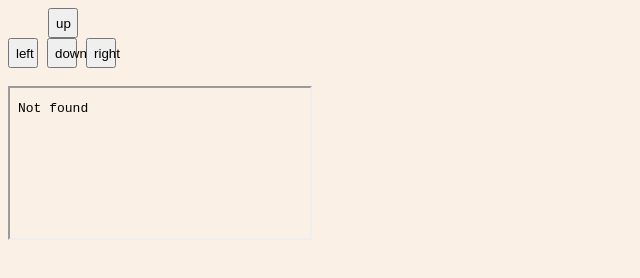
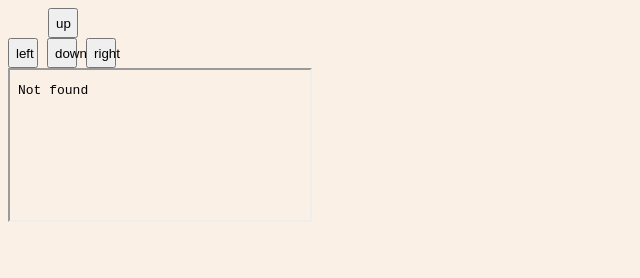
Before and after one commit to guhur/robotBeagleBone, a plain HTML site: page index.html in a window 1280 px wide. Shown: the whole page, without its empty margins (0-640 px from the left). Drawn offline with Linux system fonts and the light colour scheme.

Commit message:
avec monitoring a la fin

```diff
--- a/index.html
+++ b/index.html
@@ -57,16 +57,16 @@ function action(a)
 <button type="button" class='command command-down'  onmousedown="action(2);" onmouseup="action(-1)"> down </button>
 <button type="button" class='command command-right'  onmousedown="action(3);" onmouseup="action(-1)"> right </button>
 <br />
-<!-- <iframe id="exec" src="stop.cgi" /> -->
+<iframe id="exec" src="stop.cgi" />
 <br />
-<iframe id='monitor' src="monitoring.cgi" />
-<script type="text/javascript">
+<!--<iframe id='monitor' src="monitoring.cgi" />-->
+<!--<script type="text/javascript">
  setTimeout(function(){
       	document.getElementById('monitor').contentWindow.location.reload();
    }, 500)
 
 </script>
-
+-->
 
 </body>
 
```
Also changed, not shown: 5 other files.
